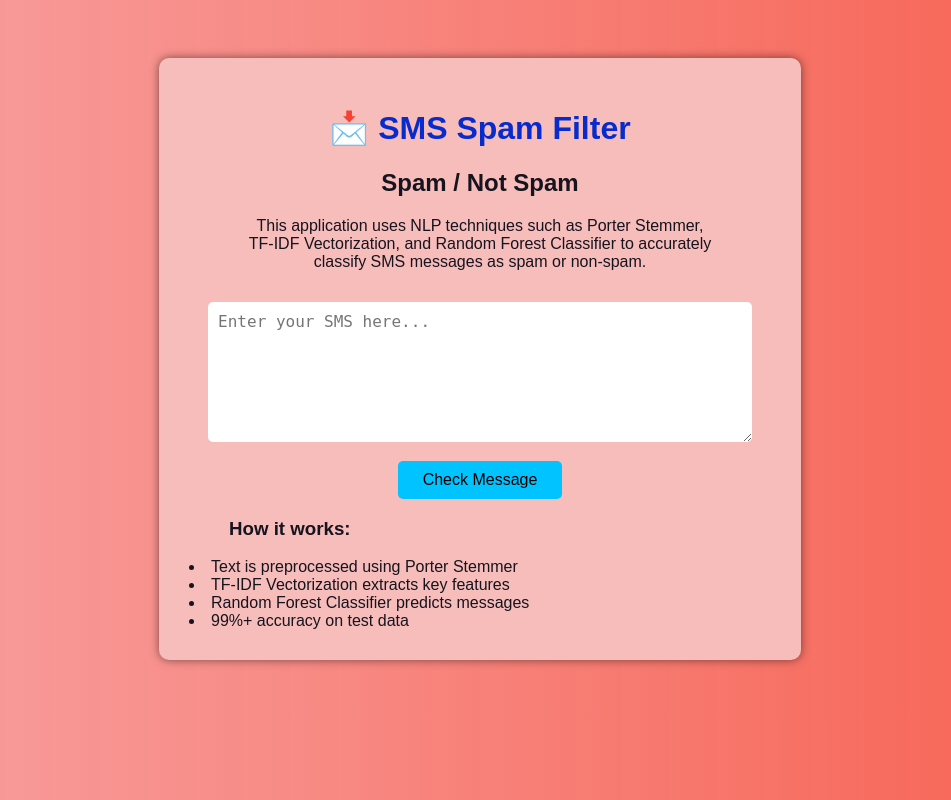
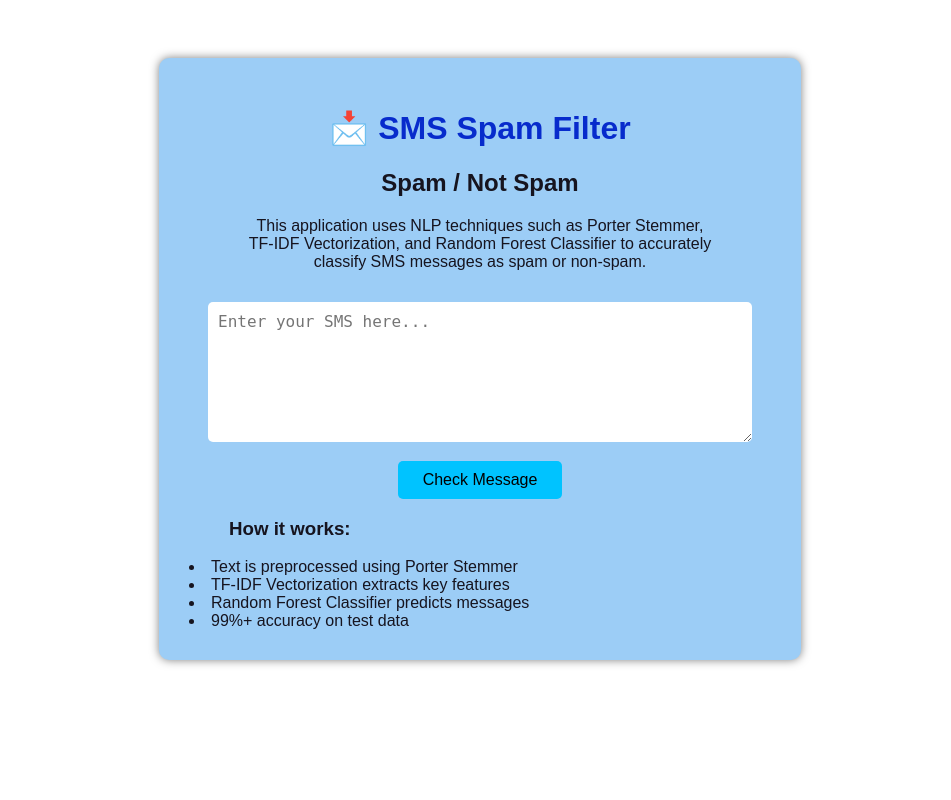
Before and after one commit to Aastha42/SMS-Spam-Webapp, a Flask app: page / in a window 1280 px wide. Shown: the whole page, without its empty margins (160-1111 px from the left). Run offline with Flask 3, Linux system fonts and the light colour scheme; parts of the project's set-up code (start-up, migrations or seed data) failed here and were passed over.

Commit message:
Initial Commit

```diff
--- a/templates/index.html
+++ b/templates/index.html
@@ -8,14 +8,14 @@
 <style>
         body {
             font-family: Arial, sans-serif;
-            background: linear-gradient(to right, #f8a1a1, #f64f3de4);
+            background: linear-gradient(to right, #c3d4ea);
             color: rgb(22, 20, 31);
             text-align: center;
             padding: 50px;
         }
 
         .container {
-            background: #f7bdba;
+            background: #9ccdf6;
             padding: 30px;
             border-radius: 10px;
             width: 50%;
```
